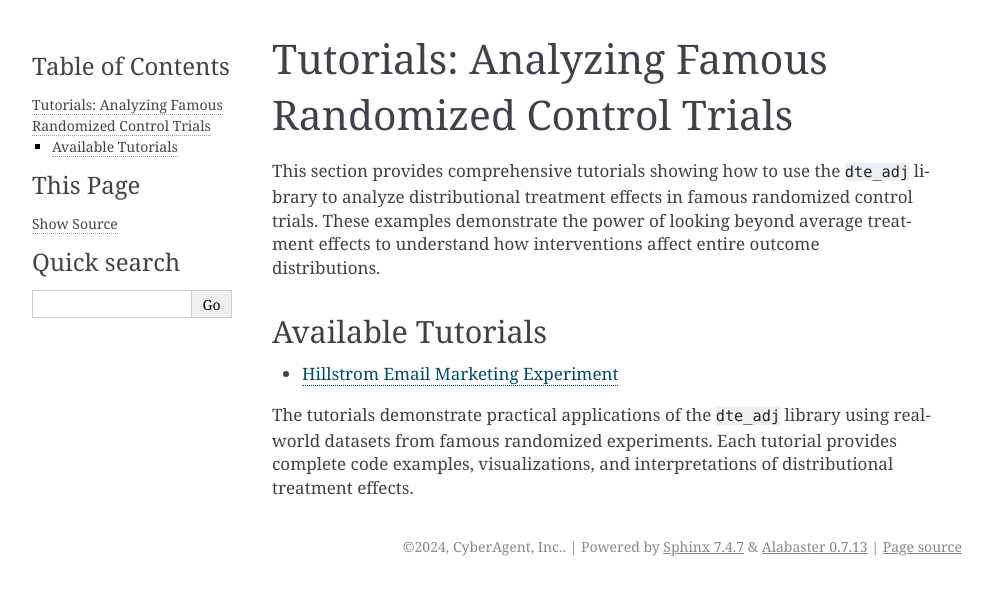
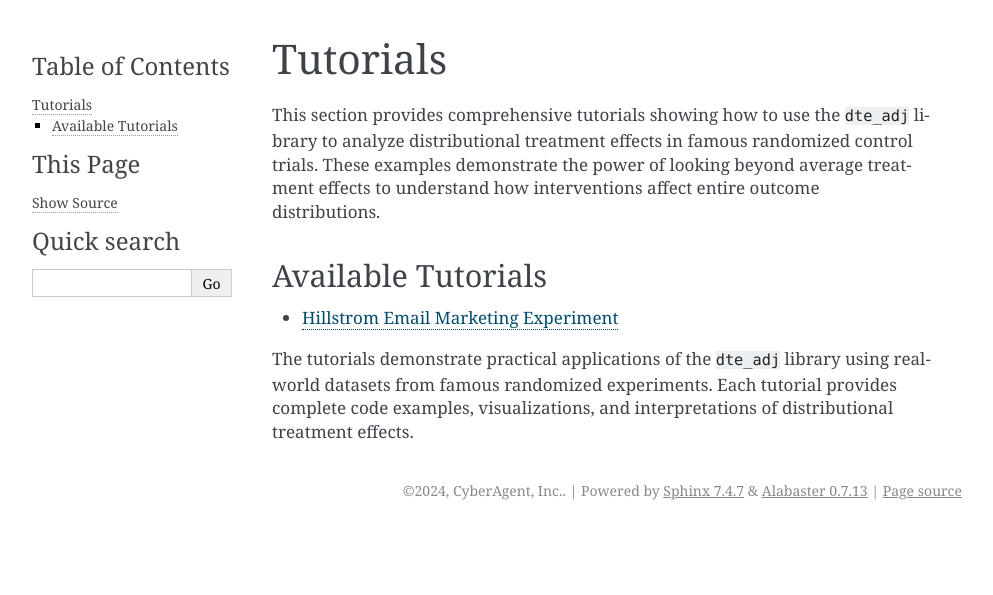
Before and after one commit to CyberAgentAILab/python-dte-adjustment, a Sphinx documentation site: the page built from docs/source/tutorials.rst, in a window 1280 px wide. Shown: the top 595 px of the page, without its empty margins (148-1141 px from the left). Built offline with Sphinx 7.4.7, drawn with Linux system fonts in a browser that asks for light colours.

Commit message:
simplify title (#66)

```diff
--- a/docs/source/tutorials.rst
+++ b/docs/source/tutorials.rst
@@ -1,5 +1,5 @@
-Tutorials: Analyzing Famous Randomized Control Trials
-=====================================================
+Tutorials
+=========
 
 This section provides comprehensive tutorials showing how to use the ``dte_adj`` library to analyze distributional treatment effects in famous randomized control trials. These examples demonstrate the power of looking beyond average treatment effects to understand how interventions affect entire outcome distributions.
 
```
